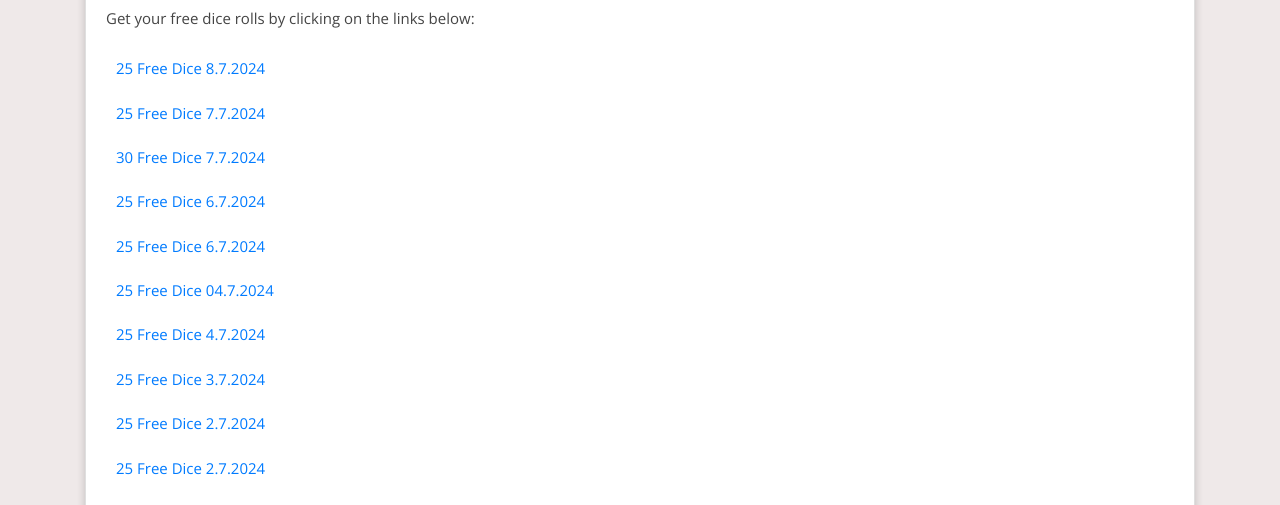
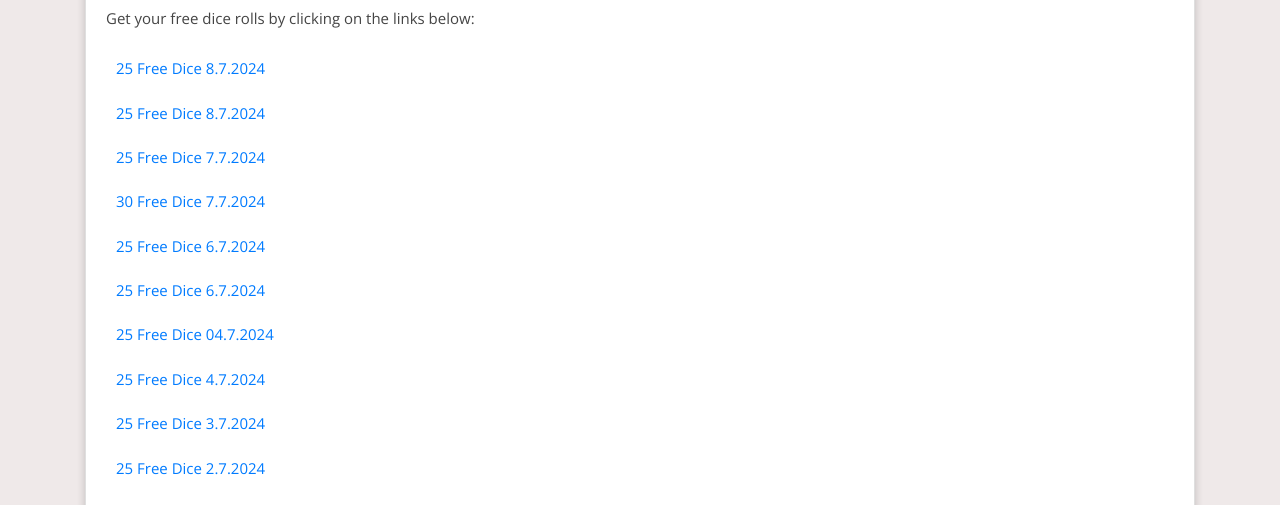
Before and after one commit to Prollad99/bs-net, a Jekyll site: the page built from _posts/2024-06-29-monopoly-go.md, in a window 1280 px wide and 900 px high. Shown: the part 390-895 px from the top of the window. Built offline with Jekyll 4.4.1, drawn with Linux system fonts in a browser that asks for light colours; nearby versions of some CDN libraries; comment, search, counter and statistics services are not loaded.

Commit message:
Update monopoly-go reward links

```diff
--- a/_includes/monopoly-go.html
+++ b/_includes/monopoly-go.html
@@ -1,4 +1,5 @@
 <html><body><div class="reward"><ul>
+<li><a href="https://2tdd.adj.st/reward-link/Discord_Jul8_21492395?adjust_t=i2f8o2i_4btbvwg&adjust_deeplink_js=1">25 free dice 8.7.2024</a></li>
 <li><a href="https://2tdd.adj.st/reward-link/nfbhfho8284241?adjust_t=i2f8o2i_4btbvwg&adjust_deeplink_js=1">25 free dice 8.7.2024</a></li>
 <li><a href="https://2tdd.adj.st/reward-link/nfiu87jfh398340?adjust_t=i2f8o2i_4btbvwg&adjust_deeplink_js=1">25 free dice 7.7.2024</a></li>
 <li><a href="https://2tdd.adj.st/reward-link/fjh39739492gvnf?adjust_t=i2f8o2i_4btbvwg&adjust_deeplink_js=1">30 free dice 7.7.2024</a></li>
--- a/links-json/monopoly-go.json
+++ b/links-json/monopoly-go.json
@@ -1,4 +1,8 @@
 [
+  {
+    "href": "https://2tdd.adj.st/reward-link/Discord_Jul8_21492395?adjust_t=i2f8o2i_4btbvwg&adjust_deeplink_js=1",
+    "text": "25 free dice 8.7.2024"
+  },
   {
     "href": "https://2tdd.adj.st/reward-link/nfbhfho8284241?adjust_t=i2f8o2i_4btbvwg&adjust_deeplink_js=1",
     "text": "25 free dice 8.7.2024"
```
